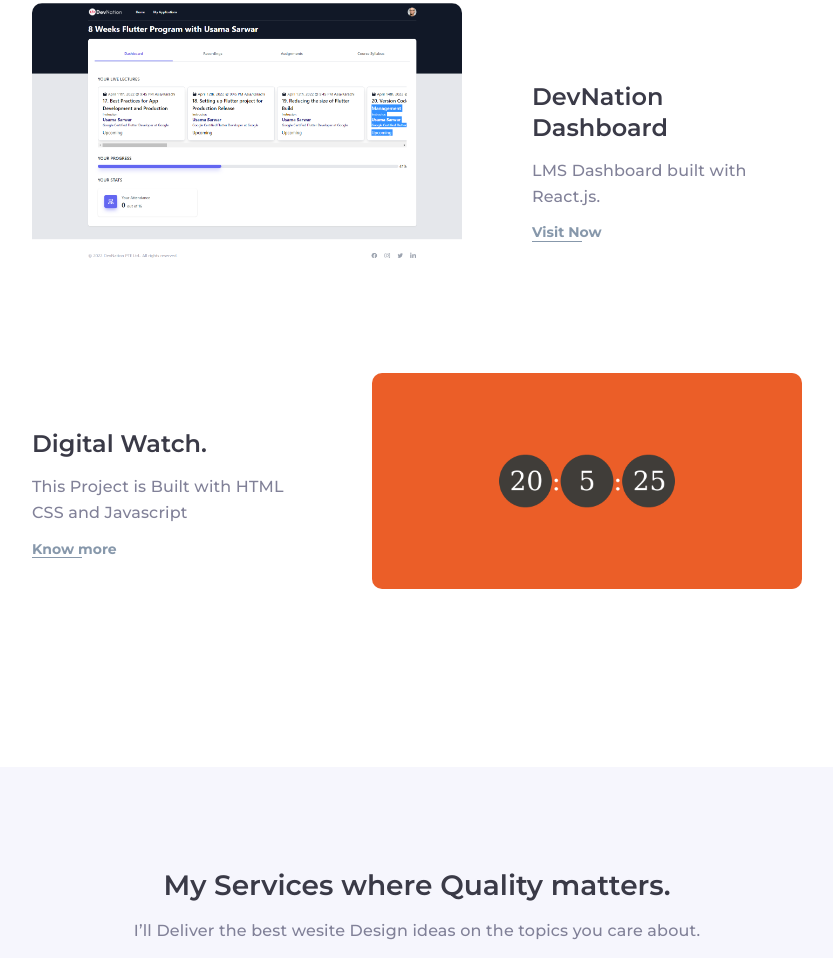
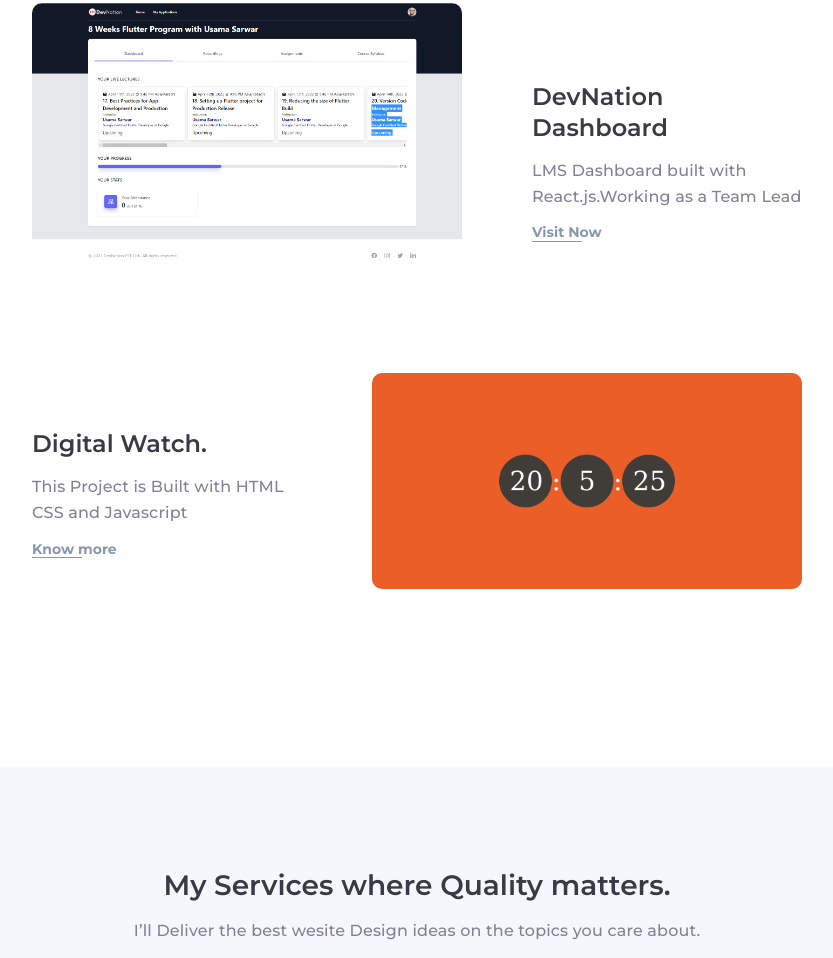
Before and after one commit to Muhammad-Salman-Hassan/PersonalPorfolio, a plain HTML site: page index.html in a window 1280 px wide. Shown: the part 2136-3094 px from the top of the page, without its empty margins (223-1056 px from the left). Drawn offline with Linux system fonts and the light colour scheme; files whose address does not match are found by name.

Commit message:
fixing issues

```diff
--- a/index.html
+++ b/index.html
@@ -169,7 +169,7 @@
           <div class="f-text">
             <div class="left-content">
               <h2>DevNation Dashboard</h2>
-              <p> LMS Dashboard built with React.js.</p>
+              <p> LMS Dashboard built with React.js.Working as a Team Lead</p>
               <a href="https://github.com/Muhammad-Salman-Hassan/DevNation-LMS" target="_blank">Visit Now </a>
             </div>
           </div>
```
